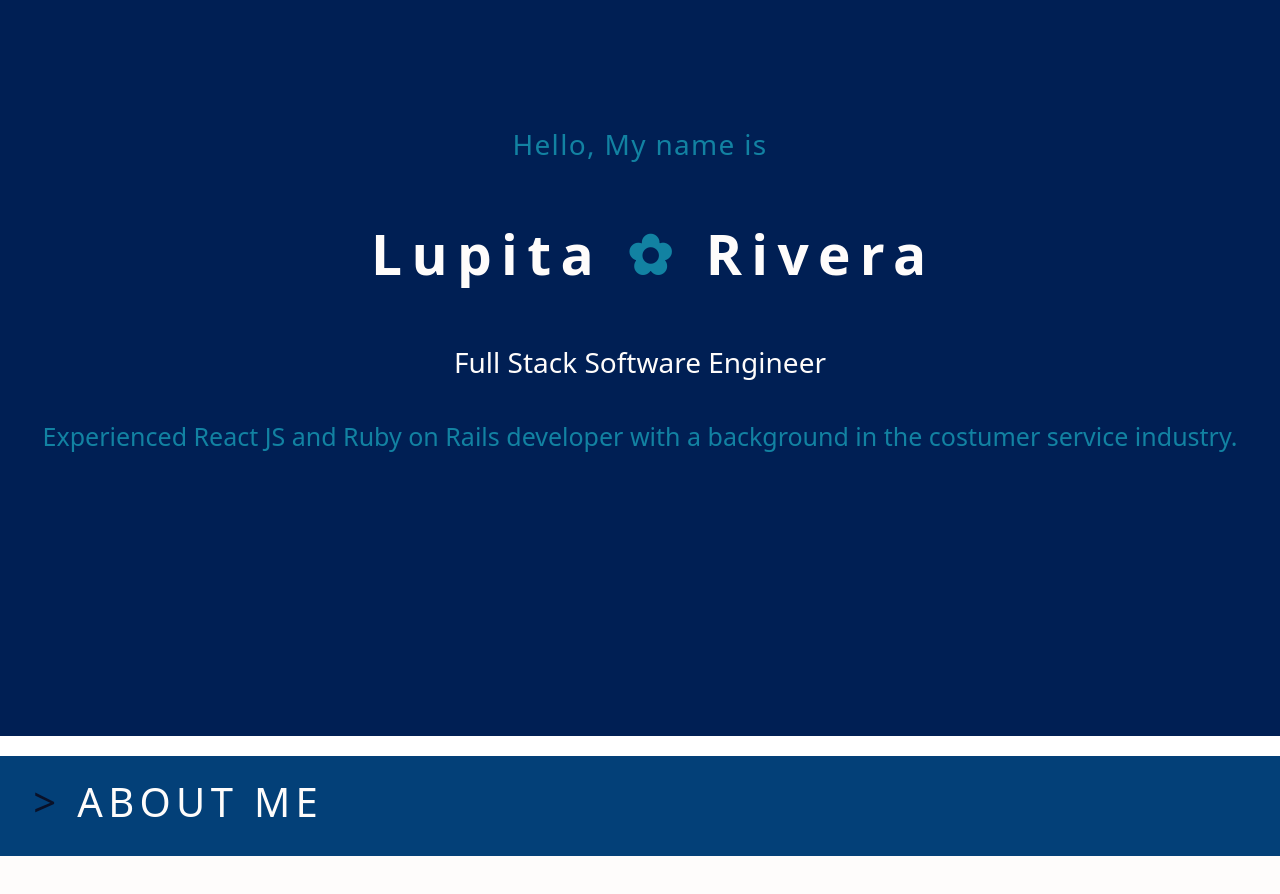
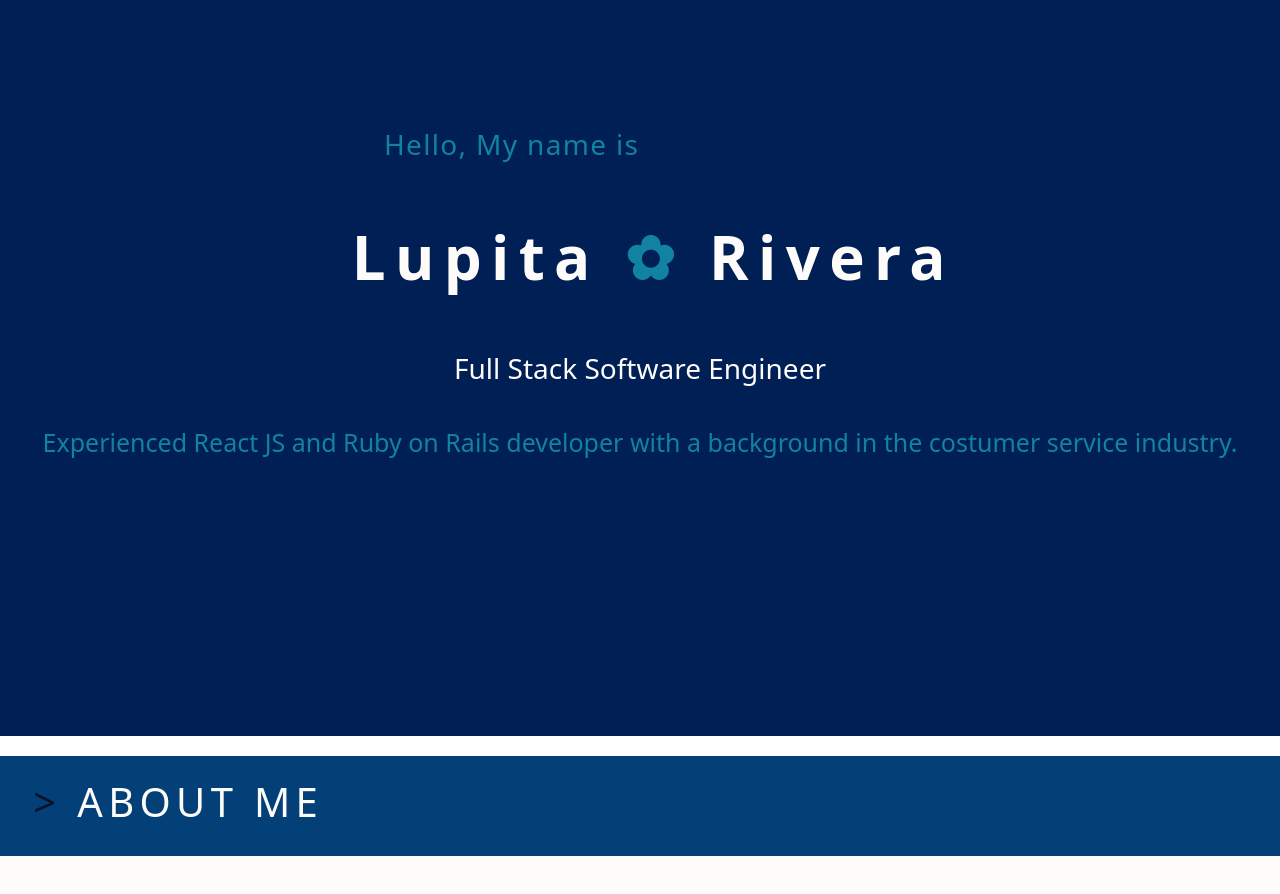
Before and after one commit to LupitaLee/portfolio, a React (Create React App) app: page /contact in a window 1280 px wide. Shown: the part 920-1814 px from the top of the page. Built offline with nearby package versions, Linux system fonts and the light colour scheme.

Commit message:
clean up comments in intro

```diff
--- a/src/components/Intro/Intro.css
+++ b/src/components/Intro/Intro.css
@@ -14,10 +14,11 @@
 
 .intro-hello{
 
-
+    text-align: left;
       color: #1282a2;
       font-size: 20px;
       margin-top: 15%;
+      margin-left: 30%;
       letter-spacing: 1pt;
       animation: fadeIn ease 3s;
       -webkit-animation: fadeIn ease 3s;
@@ -30,7 +31,7 @@
 
 
     color: #fefcfb;
-    font-size: 35px;
+
     margin-top: 4%;
     letter-spacing: 7pt;
     animation: fadeIn ease 3s;
@@ -42,7 +43,7 @@
 
 .intro-name h1{
     margin-left: 20pt;
-    font-size: 55px;
+    font-size: 60px;
     font-weight: bold;
     font-family: 'Open Sans', sans-serif;
 }
```
